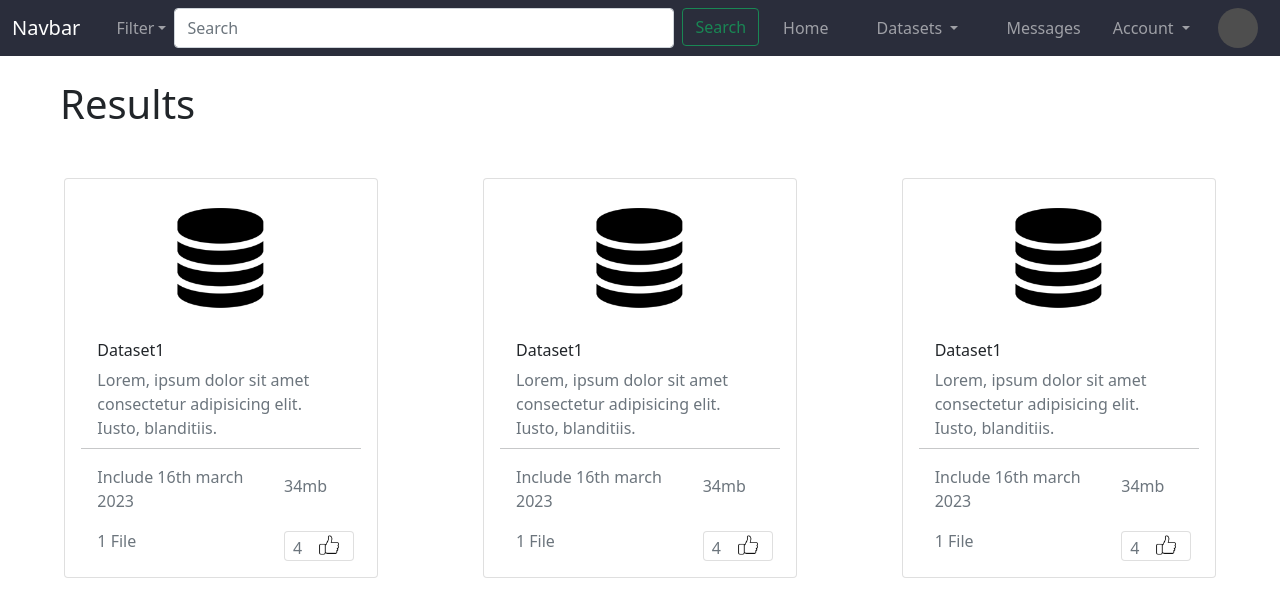
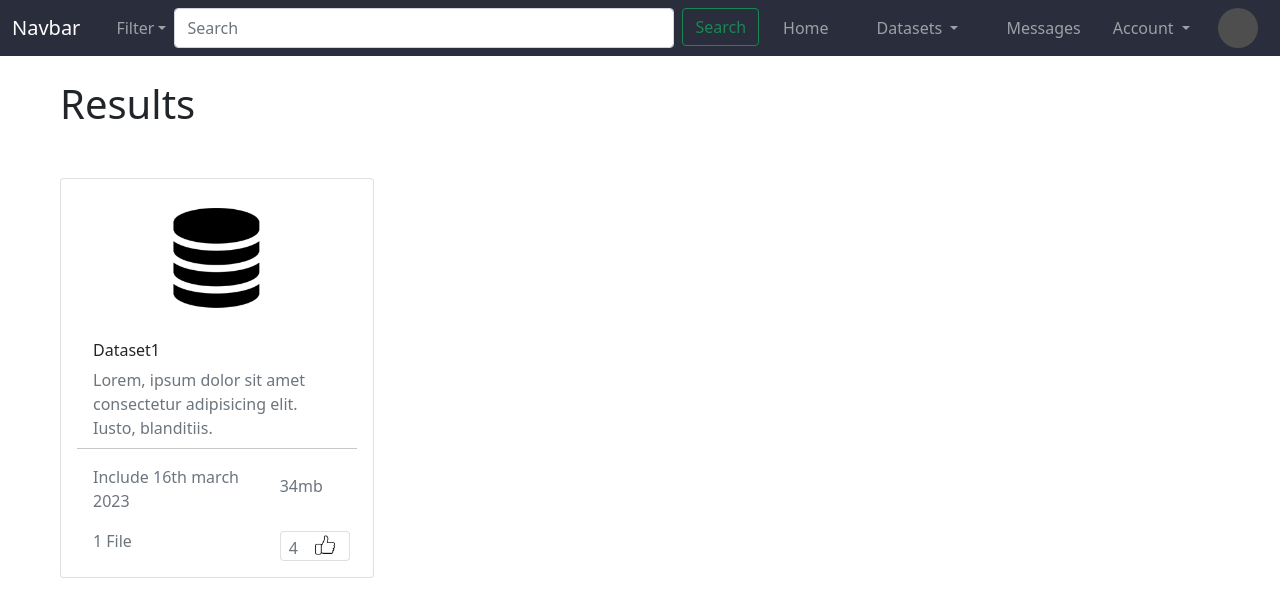
Before and after one commit to nottwithtt/Project-Dataset, a website: page Proyect 1 - DB/public/searchDatasets.html in a window 1280 px wide. Drawn offline with Linux system fonts and the light colour scheme.

Commit message:
change messages, add searchdataset structure

```diff
--- a/Proyect 1 - DB/public/searchDatasets.html
+++ b/Proyect 1 - DB/public/searchDatasets.html
@@ -101,11 +101,12 @@
 
       <section class="container col" style ="height: 200px">
 
-        <div class="d-flex flex-row justify-content-around" Style="height: 350px;">
-          <div class="col-3 list-group mt-5 mx-5">
-            <a href="#" class="container d-flex flex-column list-group-item list-group-item-action ">
+        <div id="cardDiv" class="d-flex flex-wrap justify-content-start" Style="height: 350px;">
+
+          <div id="dataSetCard" class="col-3 list-group mt-5 mx-5">
+            <a href="#" onclick="createNewCard()" class="container d-flex flex-column list-group-item list-group-item-action ">
                 <div class="d-flex justify-content-center">
-                  <img class="card-img-top mx-auto" src="Images/Home/dataset_logo.png" Style="width: 55%">
+                  <img id="datasetImage" class="card-img-top mx-auto" src="Images/Home/dataset_logo.png" Style="width: 55%">
                 </div>
                 <div>
                   <p id="nameD1" class="card-title h6 mx-3">Dataset1</p>
@@ -125,86 +126,8 @@
                     <div class="mx-3">
                         <div class="card" style="height: 30px; width: 70px;">
                           <div class=" col-12 d-flex flex-row ">
-                            <div class="col-6">
-                              <p class="text-secondary mt-1 mx-2">4</p>
-                            </div>
-                            <div class="class=6">
-                              <img src="Images/Icons/like.png" style="width: 20px;">
-                            </div>
-                          </div>
-
-                        </div>
-                    </div>
-                  </div>
-
-                </div>
-            </a>
-          </div>
-
-          <div class="col-3 list-group mt-5 mx-5">
-            <a href="#" class="container d-flex flex-column list-group-item list-group-item-action ">
-                <div class="d-flex justify-content-center">
-                  <img class="card-img-top mx-auto" src="Images/Home/dataset_logo.png" Style="width: 55%">
-                </div>
-                <div>
-                  <p id="nameD1" class="card-title h6 mx-3">Dataset1</p>
-                  <p id="descriptionD1" class="card-text text-secondary mx-3">Lorem, ipsum dolor sit amet consectetur adipisicing elit. Iusto, blanditiis.</p>
-                </div>
-
-                <hr class="mt-2">
-                <div class="col-12 d-flex">
-                  <div class="col-8 d-flex flex-column justify-content-around">
-                    <div><p id="dateIncludeD1" class="text-secondary mx-3">Include 16th march 2023</p></div>
-                    <div><p id="countFilesD1" class="text-secondary mx-3">1 File</p></div>
-                  </div>
-
-                  <div class="col-3 d-flex flex-column justify-content-around">
-                    <div><p id="sizeD1" class="text-secondary mx-3">34mb</p></div>
-
-                    <div class="mx-3">
-                        <div class="card" style="height: 30px; width: 70px;">
-                          <div class=" col-12 d-flex flex-row ">
-                            <div class="col-6">
-                              <p class="text-secondary mt-1 mx-2">4</p>
-                            </div>
-                            <div class="class=6">
-                              <img src="Images/Icons/like.png" style="width: 20px;">
-                            </div>
-                          </div>
-
-                        </div>
-                    </div>
-                  </div>
-
-                </div>
-            </a>
-          </div>
-
-          <div class="col-3 list-group mt-5 mx-5">
-            <a href="#" class="container d-flex flex-column list-group-item list-group-item-action ">
-                <div class="d-flex justify-content-center">
-                  <img class="card-img-top mx-auto" src="Images/Home/dataset_logo.png" Style="width: 55%">
-                </div>
-                <div>
-                  <p id="nameD1" class="card-title h6 mx-3">Dataset1</p>
-                  <p id="descriptionD1" class="card-text text-secondary mx-3">Lorem, ipsum dolor sit amet consectetur adipisicing elit. Iusto, blanditiis.</p>
-                </div>
-
-                <hr class="mt-2">
-                <div class="col-12 d-flex">
-                  <div class="col-8 d-flex flex-column justify-content-around">
-                    <div><p id="dateIncludeD1" class="text-secondary mx-3">Include 16th march 2023</p></div>
-                    <div><p id="countFilesD1" class="text-secondary mx-3">1 File</p></div>
-                  </div>
-
-                  <div class="col-3 d-flex flex-column justify-content-around">
-                    <div><p id="sizeD1" class="text-secondary mx-3">34mb</p></div>
-
-                    <div class="mx-3">
-                        <div class="card" style="height: 30px; width: 70px;">
-                          <div class=" col-12 d-flex flex-row ">
-                            <div class="col-6">
-                              <p class="text-secondary mt-1 mx-2">4</p>
+                            <div class="col-6" >
+                              <p id="dataSetLikes" class="text-secondary mt-1 mx-2">4</p>
                             </div>
                             <div class="class=6">
                               <img src="Images/Icons/like.png" style="width: 20px;">
--- a/Proyect 1 - DB/scripts/searchDatasets.js
+++ b/Proyect 1 - DB/scripts/searchDatasets.js
@@ -0,0 +1,47 @@
+
+function createNewCard (){;
+  const datasetCardDiv = document.querySelector("#cardDiv");
+
+  var datasetCardStructure = `
+  <div id="dataSetCard" class="col-3 list-group mt-5 mx-5">
+    <a href="#" onclick="createNewCard()" class="container d-flex flex-column list-group-item list-group-item-action ">
+      <div class="d-flex justify-content-center">
+        <img id="datasetImage" class="card-img-top mx-auto" src="Images/Home/dataset_logo.png" Style="width: 55%">
+      </div>
+      <div>
+        <p id="nameD1" class="card-title h6 mx-3">Dataset1</p>
+        <p id="descriptionD1" class="card-text text-secondary mx-3">Lorem, ipsum dolor sit amet consectetur adipisicing elit. Iusto, blanditiis.</p>
+      </div>
+
+      <hr class="mt-2">
+      <div class="col-12 d-flex">
+        <div class="col-8 d-flex flex-column justify-content-around">
+          <div><p id="dateIncludeD1" class="text-secondary mx-3">Include 16th march 2023</p></div>
+          <div><p id="countFilesD1" class="text-secondary mx-3">1 File</p></div>
+        </div>
+
+        <div class="col-3 d-flex flex-column justify-content-around">
+          <div><p id="sizeD1" class="text-secondary mx-3">34mb</p></div>
+
+          <div class="mx-3">
+            <div class="card" style="height: 30px; width: 70px;">
+            <div class=" col-12 d-flex flex-row ">
+              <div class="col-6" >
+                <p id="dataSetLikes" class="text-secondary mt-1 mx-2">4</p>
+              </div>
+              <div class="class=6">
+                <img src="Images/Icons/like.png" style="width: 20px;">
+              </div>
+            </div>
+          </div>
+        </div>
+      </div>
+
+    </div>
+  </a>
+  </div>
+  `;
+
+  datasetCardDiv.insertAdjacentHTML("afterbegin", datasetCardStructure);
+
+}
```
Also changed, not shown: Proyect 1 - DB/public/Messages.html (+15 -6 lines), Proyect 1 - DB/scripts/session.js (line endings or trailing spaces).
